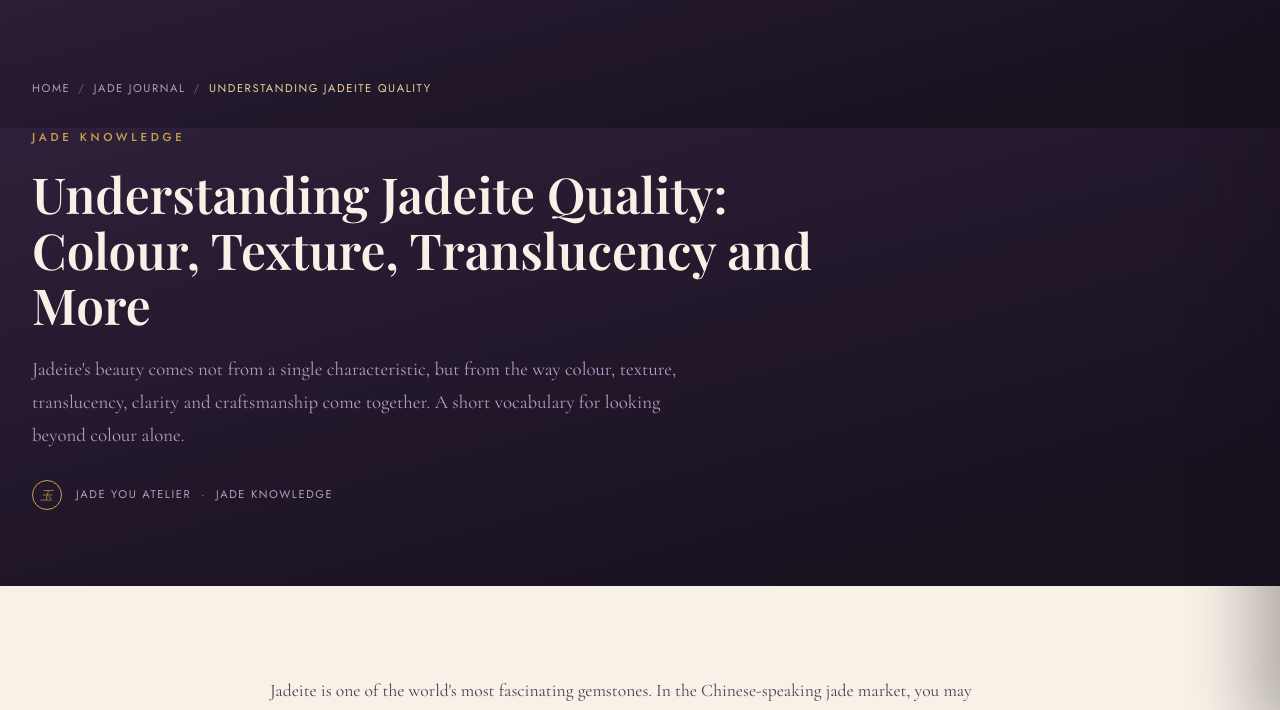
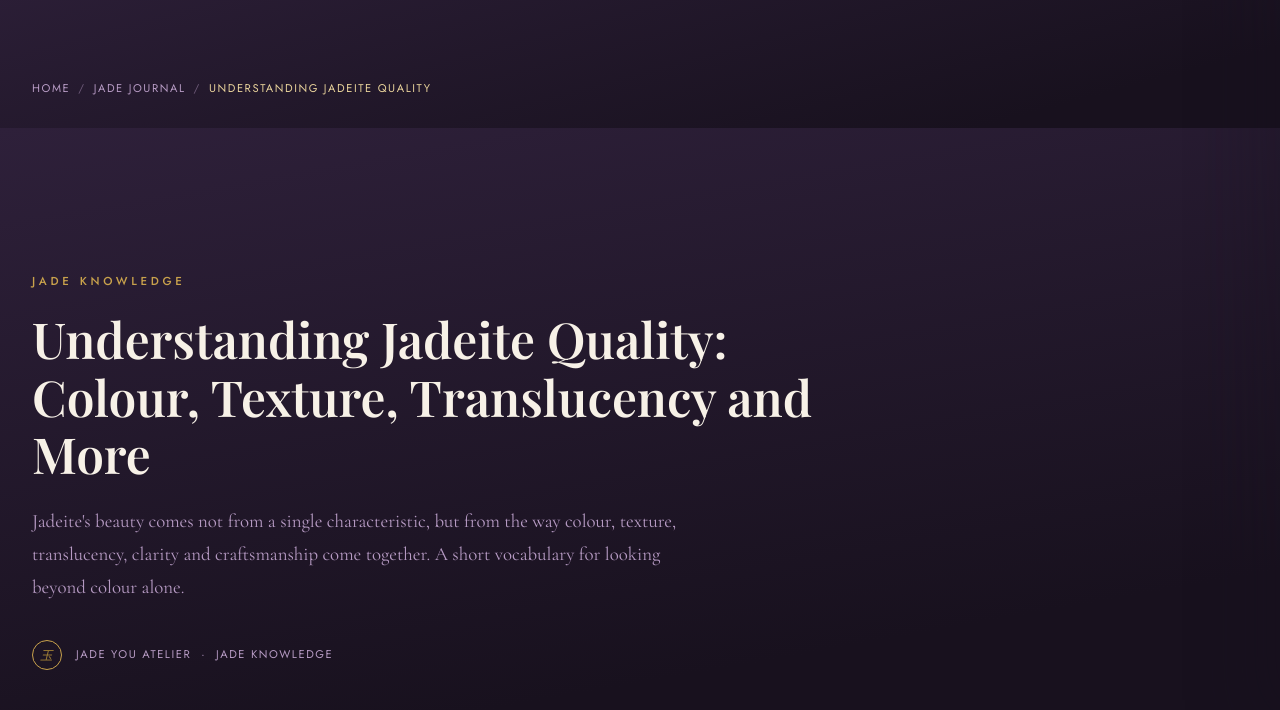
Before and after one commit to lenht/JadeYou, a plain HTML site: page journal/jade-quality-guide.html in a window 1280 px wide. Shown: the part 70-780 px from the top of the page. Drawn offline with nearby package versions, Linux system fonts and the light colour scheme; a web font is replaced by a local one.

Commit message:
JadeYou layout 1 fixed css

```diff
--- a/journal.css
+++ b/journal.css
@@ -7,22 +7,39 @@
    than a bolted-on blog template. Nothing here alters styles.css.
    ================================================================ */
 
-/* -------- article header (sits under the standard breadcrumb-band) -------- */
+/* -------- article header --------
+   One continuous section (breadcrumb + eyebrow + title + dek all live
+   here) instead of a separate breadcrumb band feeding into a second
+   gradient section — two stacked sections using the same gradient formula
+   independently were creating a visible seam where they met. A single
+   section means a single, unbroken gradient from the fixed nav down to
+   the parchment body, with generous, consistent breathing room above
+   "Jade Knowledge" (matches the --space-7 top padding used by
+   .page-header elsewhere on the site) and a soft gold hairline at the
+   foot to make the dark-to-parchment handoff read as a deliberate close
+   rather than a hard cut. */
 .article-header{
-  background:linear-gradient(165deg, var(--deep-violet), var(--void) 85%);
-  padding:0 0 76px;
+  position:relative;
+  background:linear-gradient(170deg, var(--deep-violet) 0%, var(--void) 78%);
+  padding:var(--space-7) 0 var(--space-6);
   color:var(--parchment-2);
 }
+.article-header::after{
+  content:'';
+  position:absolute; left:0; right:0; bottom:0; height:1px;
+  background:linear-gradient(90deg, transparent, rgba(201,162,76,0.5) 50%, transparent);
+}
+.article-header .breadcrumb{ margin-bottom:40px; }
 .article-header .eyebrow{ color:var(--gold); margin-bottom:20px; }
 .article-header h1{
   font-family:var(--serif-display); font-weight:600; color:var(--parchment);
-  font-size:clamp(2.1rem, 4vw, 3.1rem); margin:0 0 20px; max-width:820px; line-height:1.12;
+  font-size:clamp(2.1rem, 4vw, 3.1rem); margin:0 0 22px; max-width:820px; line-height:1.16;
 }
 .article-header .article-dek{
   color:var(--orchid-soft); font-size:1.18rem; line-height:1.75; max-width:680px; margin:0;
 }
 .article-meta{
-  display:flex; align-items:center; gap:14px; margin-top:28px;
+  display:flex; align-items:center; gap:14px; margin-top:36px;
   font-family:var(--sans-ui); font-size:0.7rem; letter-spacing:0.14em; text-transform:uppercase; color:var(--orchid-soft);
 }
 .article-meta .seal-sm{
@@ -141,7 +158,8 @@
   .zhong-scale{ grid-template-columns:repeat(3,1fr); }
 }
 @media (max-width: 560px){
-  .article-header{ padding-bottom:56px; }
+  .article-header{ padding:118px 0 46px; }
+  .article-header .breadcrumb{ margin-bottom:28px; }
   .article-body{ padding-top:var(--space-5); }
   .article-figure{ padding:14px; }
   .zhong-scale{ grid-template-columns:repeat(2,1fr); }
```
